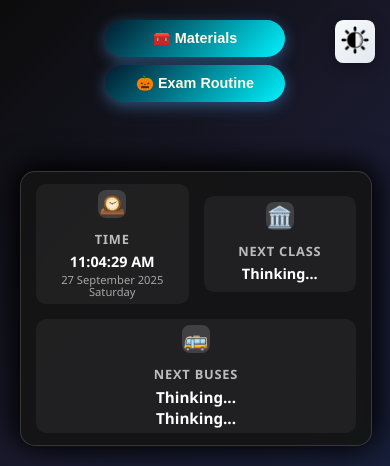
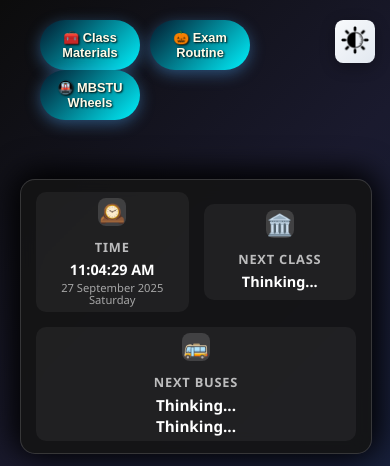
Before and after one commit to abdullah2811/cla3schedule, a plain HTML site: page index.html in a window 390 px wide. Shown: the top 466 px of the page. Drawn offline with Linux system fonts and the light colour scheme; no server answers.

Commit message:
MBSTU Wheels button added and necessary changes.

```diff
--- a/index.html
+++ b/index.html
@@ -7,13 +7,15 @@
     <link rel="stylesheet" href="styles.css">
 </head>
 <body>
-
     <div class="action-buttons">
         <button id="resources-btn" onclick="window.open('https://nexus20.web.app/')">
-            🧰 Materials
+            🧰 Class Materials
         </button>
         <button id="resources-btn" onclick="window.open('https://nexumroutine.netlify.app/')">
             🎃 Exam Routine
+        </button>
+        <button id="resources-btn" onclick="window.open('https://web-mbstu-wheels.codephiliciv.me/')">
+            🚇 MBSTU Wheels
         </button>
     </div>
 
--- a/styles.css
+++ b/styles.css
@@ -773,17 +773,18 @@ body.dark-mode .widget-icon {
 
     .action-buttons {
         padding: 0 15px;
-        gap: 8px;
-        margin: 10px 0;
-        flex-direction: column;
-        align-items: center;
+        gap: 0px;
+        margin: 0px 0;
+        flex-direction: row;
+        align-items: left;
     }
 
     #resources-btn {
         padding: 10px 14px;
-        font-size: 0.9em;
+        font-size: 0.8em;
         width: 100%;
-        max-width: 180px;
+        max-width: 100px;
+        text-shadow: #000000 1px 1px 2px;
     }
 
     .info-widget {
```
